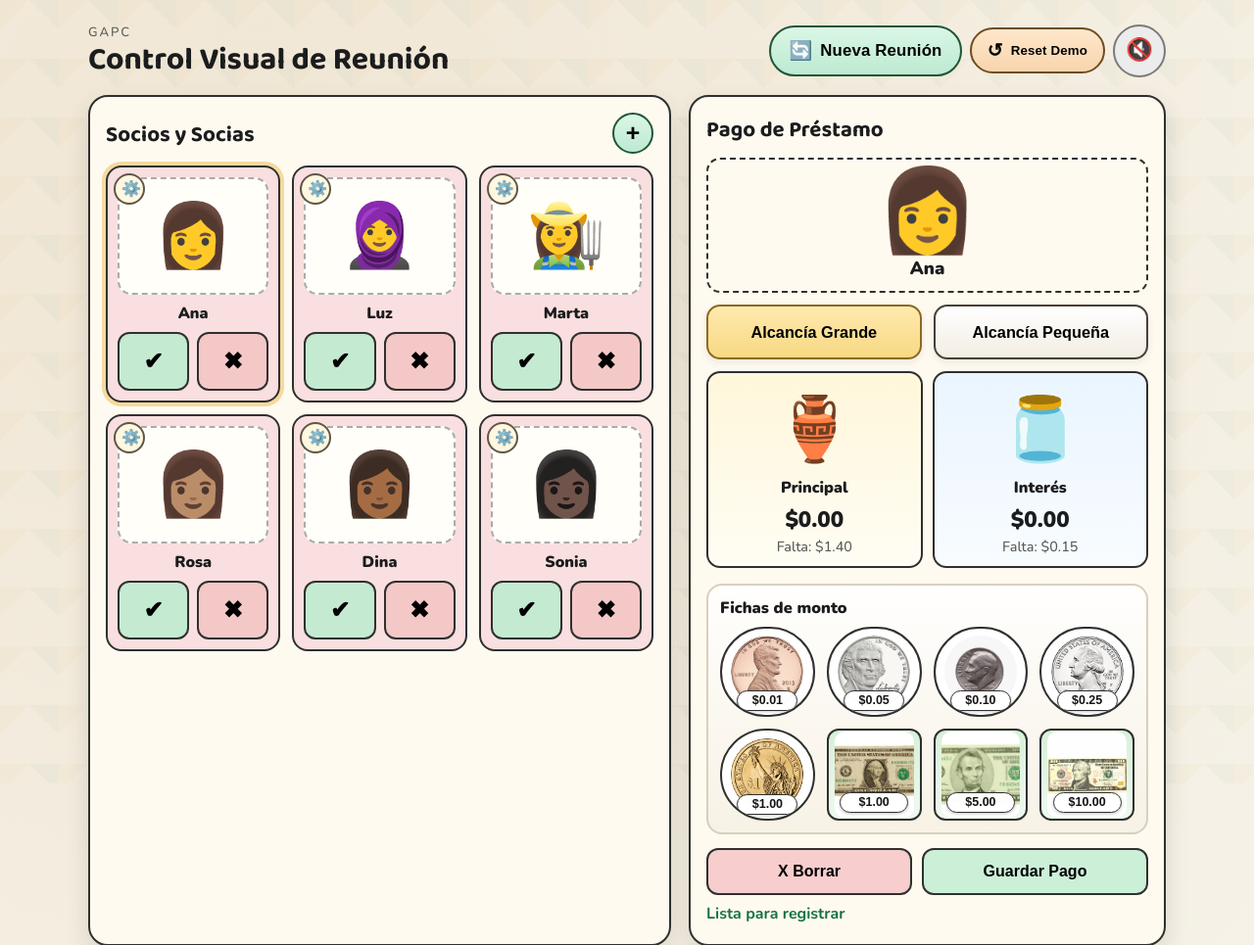
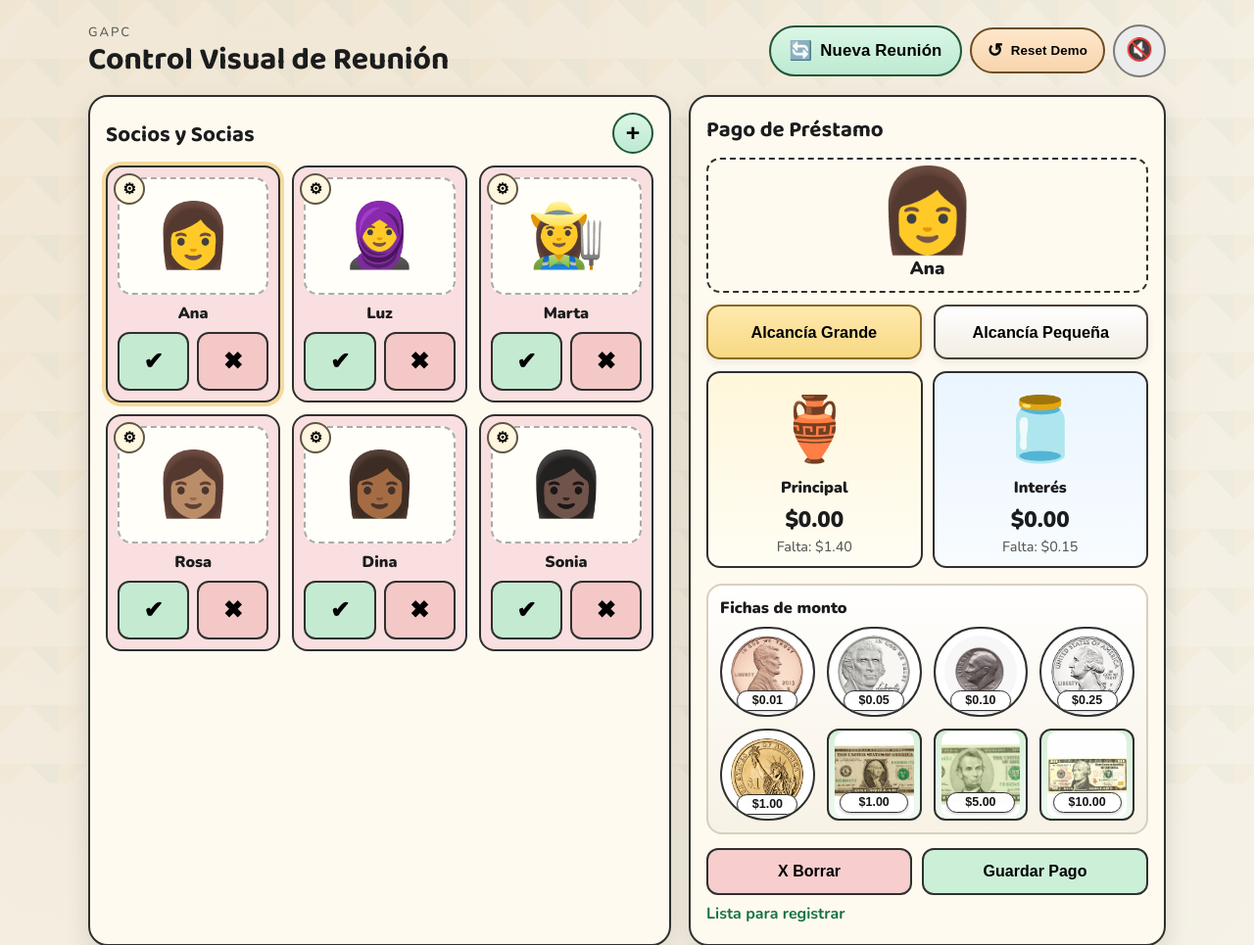
Before and after one commit to fcanas574/GAPC_AppKeyWeek2, a Flask app: page / in a window 1280 px wide. Shown: the top 965 px of the page at 98% size. Run offline with Flask 3, Linux system fonts and the light colour scheme; data comes from the database, SQL or seed files in the repository; data that the repository does not hold is empty.

Commit message:
feat: update button styles and adjust font sizes for improved UI consistency

```diff
--- a/static/app.js
+++ b/static/app.js
@@ -1212,7 +1212,7 @@ function memberCardTemplate(member) {
         data-member-id="${member.id}"
         aria-label="Configurar ${member.name}"
         title="Configurar ${member.name}"
-      >⚙️</button>
+      >⚙</button>
       <p class="member-photo">${memberPhotoMarkup(member, 'member-photo-img', member.name)}</p>
       <p class="member-name">${member.name}</p>
       <div class="attendance-row">
--- a/static/styles.css
+++ b/static/styles.css
@@ -585,14 +585,19 @@ h2 {
   left: 6px;
   width: 32px;
   height: 32px;
+  padding: 0;
   border: 2px solid #5f5645;
   border-radius: 999px;
   background: #fff7df;
-  font-size: 1rem;
+  font-size: 0.95rem;
   line-height: 1;
+  font-family: "Nunito", sans-serif;
+  font-weight: 900;
+  text-align: center;
   cursor: pointer;
-  display: grid;
-  place-items: center;
+  display: flex;
+  align-items: center;
+  justify-content: center;
   z-index: 2;
 }
 
@@ -1066,6 +1071,7 @@ h2 {
   .member-config-btn {
     width: 30px;
     height: 30px;
+    font-size: 0.9rem;
   }
 
   .att-btn {
```
